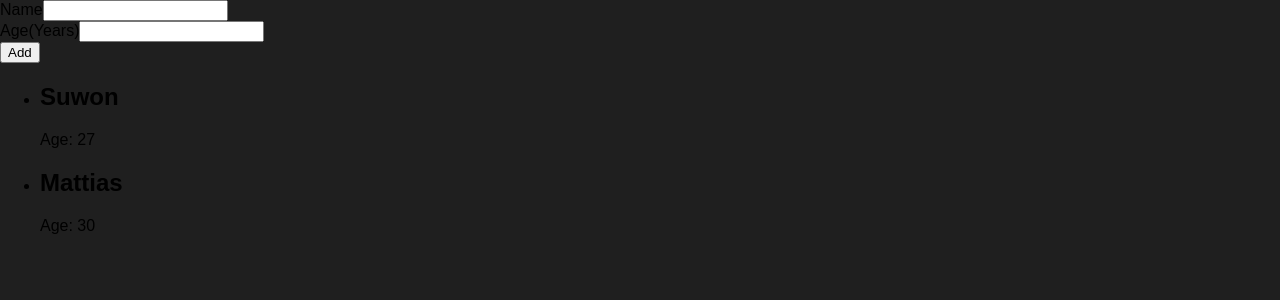
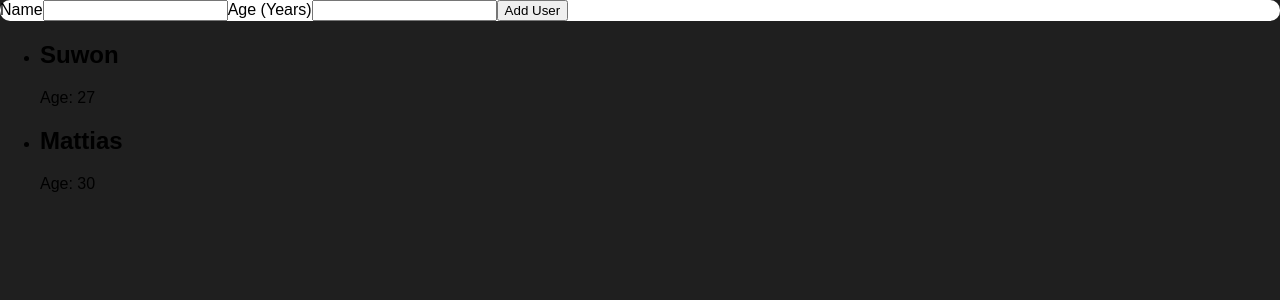
Before and after one commit to smackdh/react-user-list, a React (Create React App) app: page / in a window 1280 px wide. Shown: the top 300 px of the page. Built offline with nearby package versions, Linux system fonts and the light colour scheme.

Commit message:
corrected class import on card

```diff
--- a/src/components/UI/Card.js
+++ b/src/components/UI/Card.js
@@ -1,7 +1,7 @@
 import classes from "./Card.module.css";
 
 const Card = (props) => {
-  return <div className={classes}>{props.children}</div>;
+  return <div className={classes.card}>{props.children}</div>;
 };
 
 export default Card;
--- a/src/components/Users/UserInput/UserInput.js
+++ b/src/components/Users/UserInput/UserInput.js
@@ -28,23 +28,22 @@ const UserInput = (props) => {
   return (
     <Card>
       <form onSubmit={formSubmitHandler}>
-        <div>
-          <label>Name</label>
+        <label htmlFor="username">Name</label>
         <input
+          id="username"
           type="text"
           value={userName}
           onChange={userNameInputHandler}
         ></input>
-        </div>
-        <div>
-          <label>Age(Years)</label>
+
+        <label>Age (Years)</label>
         <input
+          id="age"
           type="number"
           value={userAge}
           onChange={userAgeInputHandler}
         ></input>
-        </div>
-        <button type="submit">Add</button>
+        <button type="submit">Add User</button>
       </form>
     </Card>
   );
```
Lines whose indentation alone changed are shown as unchanged.
